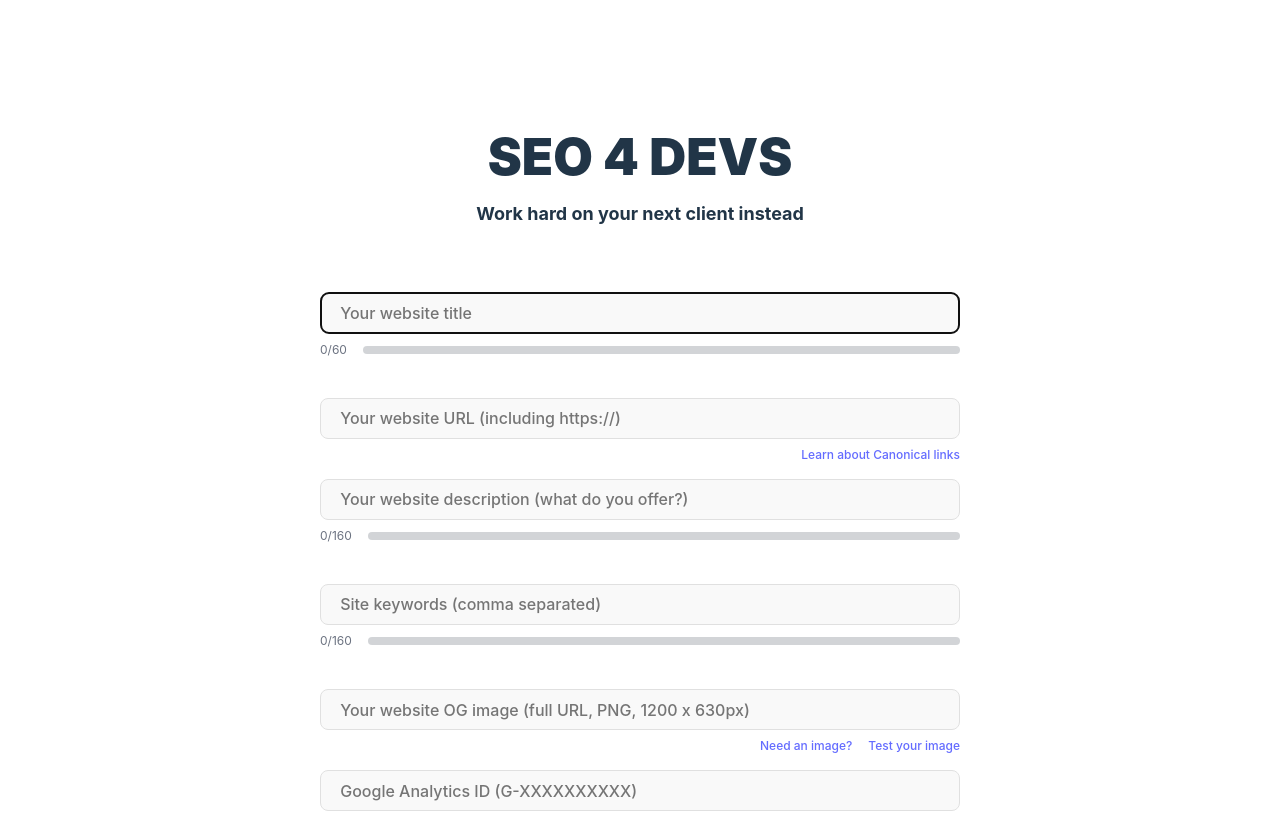
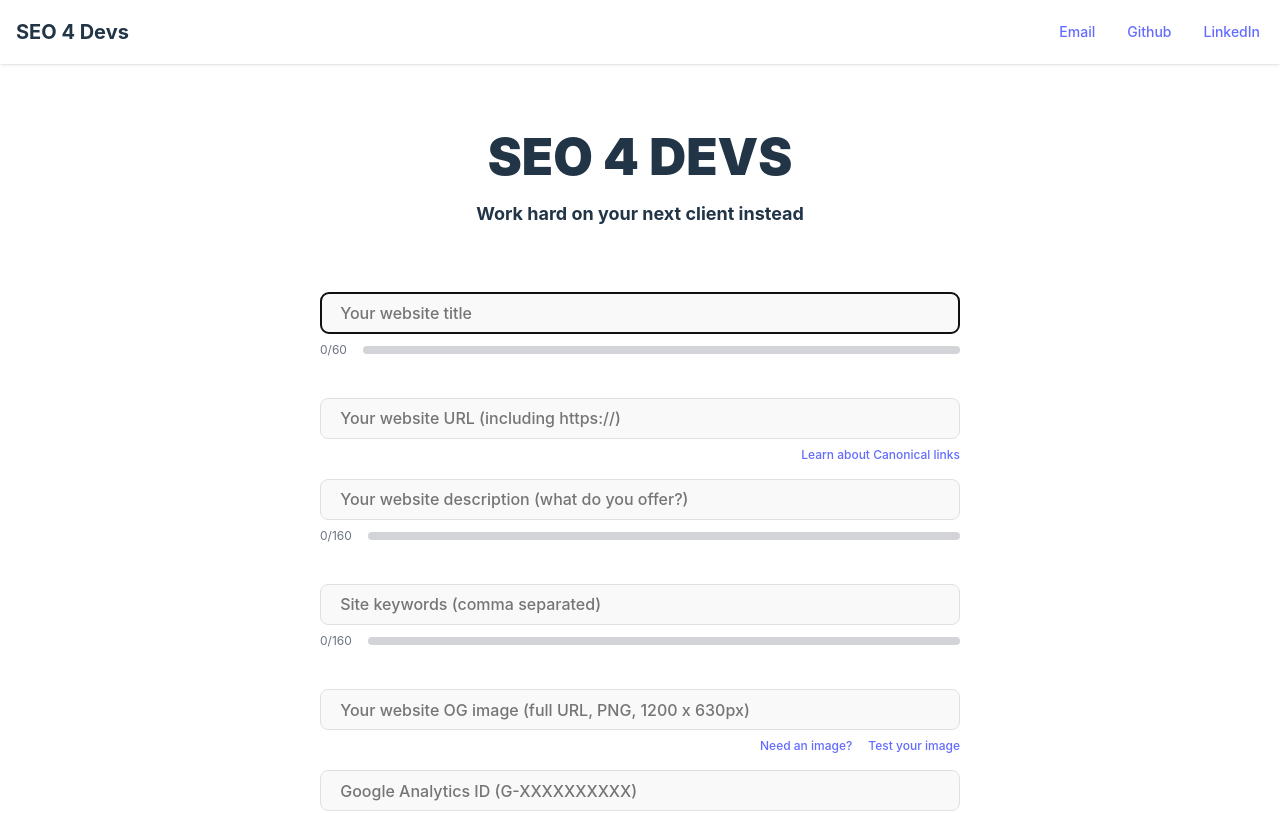
Before and after one commit to neontomo/seo-4-devs, a React (Vite) app: page / in a window 1280 px wide. Shown: the top 813 px of the page. Built offline with nearby package versions, Linux system fonts and the light colour scheme.

Commit message:
adding readme

```diff
--- a/src/App.tsx
+++ b/src/App.tsx
@@ -6,6 +6,7 @@ import Button from './components/Button'
 import { ArrowSquareOut, Copy, Envelope } from '@phosphor-icons/react'
 import { ChecklistItem, ChecklistType, seoChecklist } from './assets/checklist'
 import * as yup from 'yup'
+import NavBar from './components/NavBar'
 
 function App() {
   const [title, setTitle] = useState('')
@@ -341,6 +342,8 @@ function App() {
   }, [url, description, title, ogImage, googleAnalyticsId, keywords])
 
   return (
+    <>
+      <NavBar />
       <main className="flex flex-col min-h-[100vh]">
         <div className="my-32 grow">
           <SmallView noGap>
@@ -387,7 +390,10 @@ function App() {
                         progressValueElement.innerText = progress.toString()
                       }
                       if (progressElement && input.minLength) {
-                      progressElement.setAttribute('value', progress.toString())
+                        progressElement.setAttribute(
+                          'value',
+                          progress.toString()
+                        )
                         if (progress > input.minLength) {
                           progressElement.classList.remove('progress-success')
                           progressElement.classList.remove('progress-warning')
@@ -764,7 +770,8 @@ function App() {
                                   {item.links && (
                                     <>
                                       <div className="flex flex-row gap-4 items-center justify-start text-xs mt-3 flex-wrap">
-                                      {item.links.map((link, index: number) => (
+                                        {item.links.map(
+                                          (link, index: number) => (
                                             <Button
                                               icon={<ArrowSquareOut />}
                                               key={index}
@@ -773,7 +780,8 @@ function App() {
                                                 window.open(link.url, '_blank')
                                               }
                                             />
-                                      ))}
+                                          )
+                                        )}
                                       </div>
                                     </>
                                   )}
@@ -892,6 +900,7 @@ function App() {
           </div>
         </div>
       </main>
+    </>
   )
 }
 
--- /dev/null
+++ b/src/components/NavBar.tsx
@@ -0,0 +1,45 @@
+export default function NavBar() {
+  return (
+    <div className="navbar bg-base-100 fixed top-0 left-0 shadow z-[100] p-0">
+      <div className="flex-1">
+        <a
+          className="btn btn-ghost text-xl font-bold"
+          href="/">
+          SEO 4 Devs
+        </a>
+      </div>
+      <div className="flex-none">
+        <ul className="menu menu-horizontal px-1">
+          <li>
+            <a
+              href="mailto:tomo@neontomo.com"
+              className="tooltip tooltip-left"
+              data-tip="Email me">
+              Email
+            </a>
+          </li>
+          <li>
+            <a
+              href="https://github.com/neontomo"
+              target="_blank"
+              rel="noreferrer"
+              className="tooltip tooltip-left"
+              data-tip="Check out my code on Github">
+              Github
+            </a>
+          </li>
+          <li>
+            <a
+              href="https://www.linkedin.com/in/tomo-myrman"
+              target="_blank"
+              rel="noreferrer"
+              className="tooltip tooltip-left"
+              data-tip="Connect with me on LinkedIn">
+              LinkedIn
+            </a>
+          </li>
+        </ul>
+      </div>
+    </div>
+  )
+}
--- a/src/index.css
+++ b/src/index.css
@@ -95,3 +95,9 @@ button:focus-visible {
     scrollbar-width: none; /* Firefox */
   }
 }
+
+ul {
+  list-style-type: none;
+  padding: 0;
+  margin: 0;
+}
```
Also changed, not shown: 1 other file (tests, documents, lock files or other folders). Lines whose indentation alone changed are shown as unchanged.
